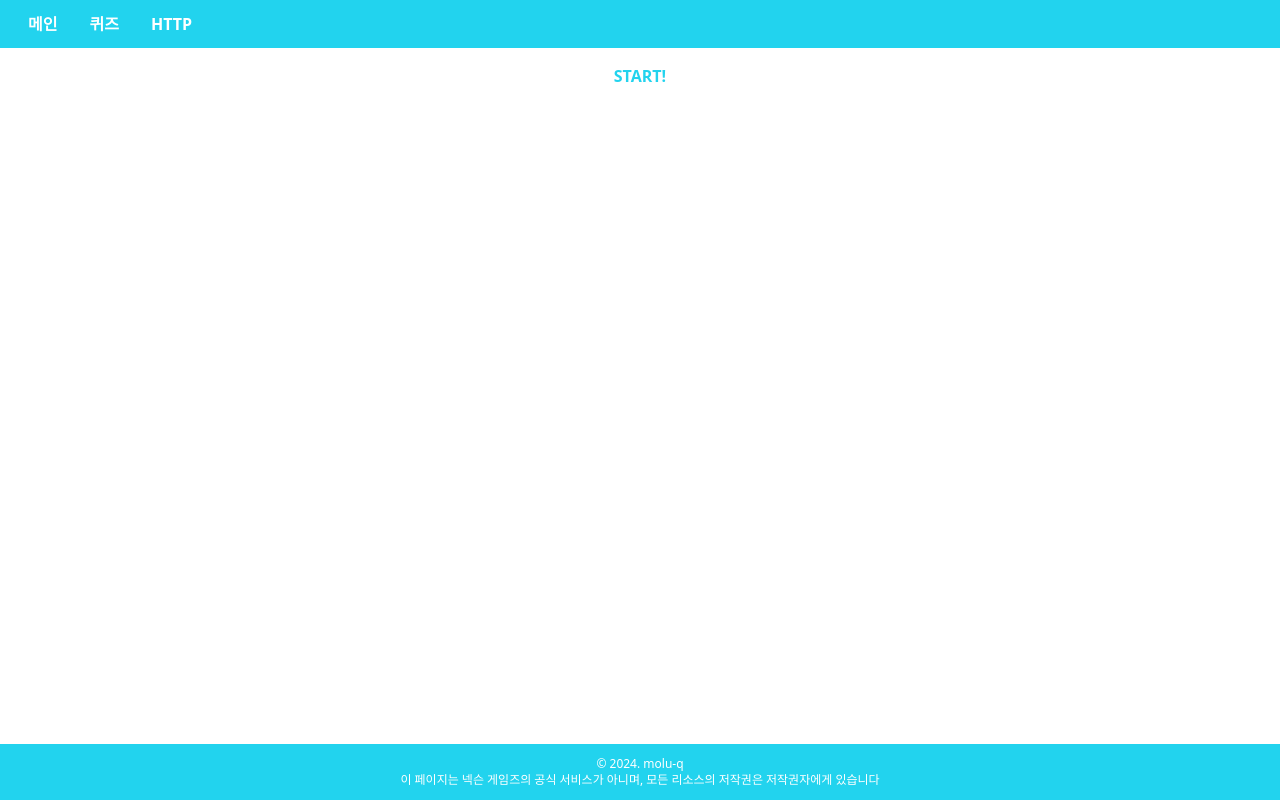
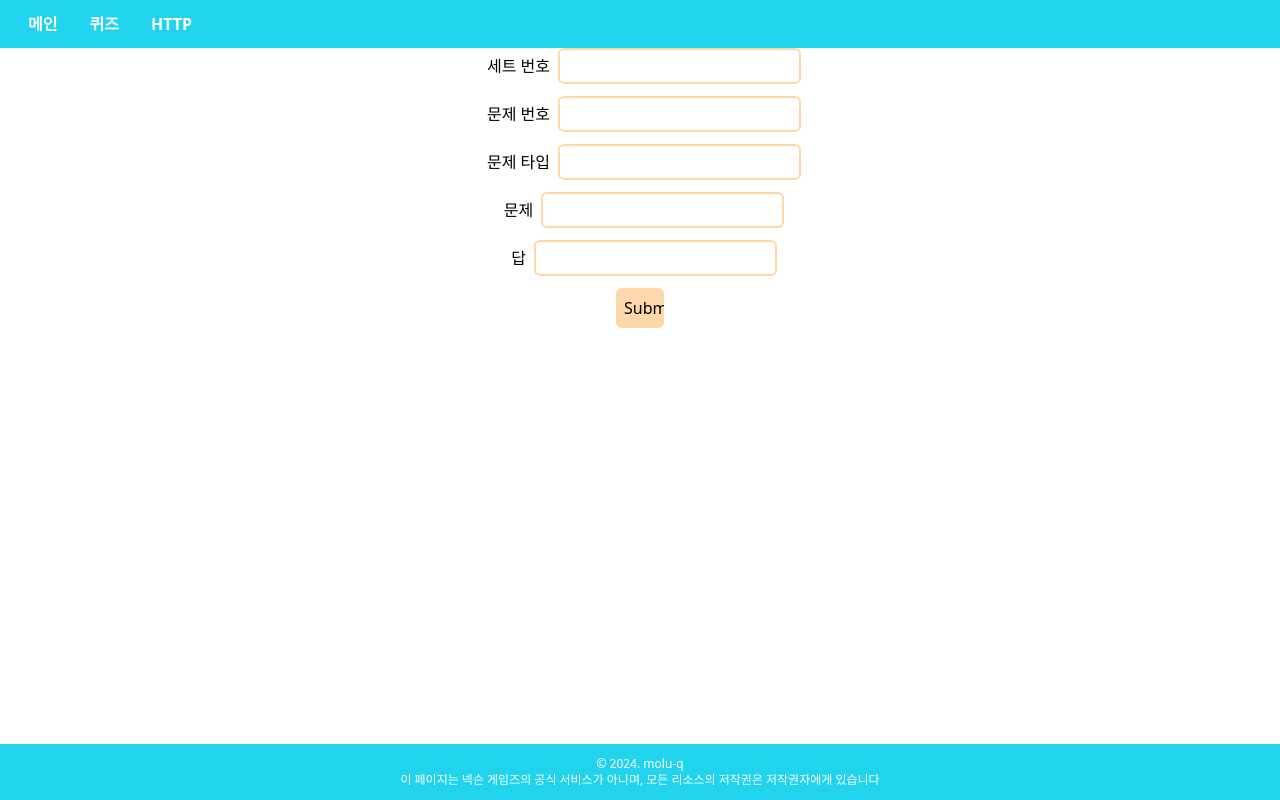
Before and after one commit to sinclairr08/molu-q, a Next.js app in the folder frontend/: page /quiz/new in a window 1280 px wide. Built offline with nearby package versions, Linux system fonts and the light colour scheme.

Commit message:
feat: add quiz making api and page

```diff
--- /dev/null
+++ b/frontend/src/app/quiz/new/page.tsx
@@ -0,0 +1,71 @@
+"use client";
+
+import { SubmitButton } from "@/components/general";
+import { ShortInput } from "@/components/quiz/ShortAnswer";
+import axios from "axios";
+import { useForm } from "react-hook-form";
+
+export interface IQuizInputForm {
+  quizSetId?: number;
+  problemId: number;
+  problemType: string;
+  question: string;
+  answer: string;
+}
+
+const QuizAddPage: React.FC = () => {
+  const { register, handleSubmit } = useForm<IQuizInputForm>();
+
+  const isValid = (data: IQuizInputForm) => {
+    if (
+      !data.problemId ||
+      data.problemType != "short" ||
+      !data.question ||
+      !data.answer
+    ) {
+      return;
+    }
+
+    const updatedData = {
+      ...data,
+      quizSetId: data.quizSetId ? Number(data.quizSetId) : 0,
+    };
+
+    console.log(updatedData);
+
+    axios.post("/api/v0/quiz", updatedData, {
+      headers: {
+        "Content-Type": "application/json",
+      },
+    });
+  };
+  return (
+    <form onSubmit={handleSubmit(isValid)}>
+      <div className="flex flex-col space-y-3 pb-8">
+        <label className="flex items-center justify-center">
+          <span className="px-2">세트 번호</span>
+          <ShortInput register={register("quizSetId")} />
+        </label>
+        <label className="flex items-center justify-center">
+          <span className="px-2">문제 번호</span>
+          <ShortInput register={register("problemId")} />
+        </label>
+        <label className="flex items-center justify-center">
+          <span className="px-2">문제 타입</span>
+          <ShortInput register={register("problemType")} />
+        </label>
+        <label className="flex items-center justify-center">
+          <span className="px-2">문제</span>
+          <ShortInput register={register("question")} />
+        </label>
+        <label className="flex items-center justify-center">
+          <span className="px-2">답</span>
+          <ShortInput register={register("answer")} />
+        </label>
+        <SubmitButton />
+      </div>
+    </form>
+  );
+};
+
+export default QuizAddPage;
--- a/frontend/src/app/quiz/page.tsx
+++ b/frontend/src/app/quiz/page.tsx
@@ -38,6 +38,11 @@ const QuizIdPage: React.FC = () => {
       {quizSets.map((quizSet) => (
         <QuizIdBlock key={quizSet.quizSetId} {...quizSet} />
       ))}
+      <Link href={"/quiz/new"}>
+        <div className="flex flex-col justify-center items-center border-cyan-400 border-2 rounded-full p-3 m-2 whitespace-nowrap overflow-hidden text-sm bg-cyan-100">
+          퀴즈 추가하기
+        </div>
+      </Link>
     </div>
   );
 };
--- a/frontend/src/components/quiz/ShortAnswer.tsx
+++ b/frontend/src/components/quiz/ShortAnswer.tsx
@@ -2,7 +2,11 @@ import { UseFormRegisterReturn } from "react-hook-form";
 import { IQuizForm } from "./Quiz";
 import { SubmitButton } from "../general";
 
-const ShortInput = ({ register }: { register: UseFormRegisterReturn<any> }) => {
+export const ShortInput = ({
+  register,
+}: {
+  register: UseFormRegisterReturn<any>;
+}) => {
   return (
     <div className="flex justify-center">
       <input
```
Also changed, not shown: 2 other files (tests, documents, lock files or other folders).
